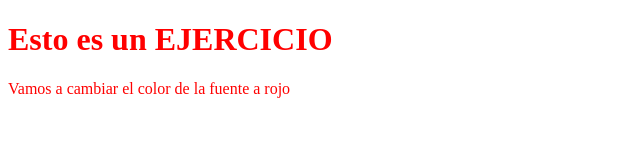
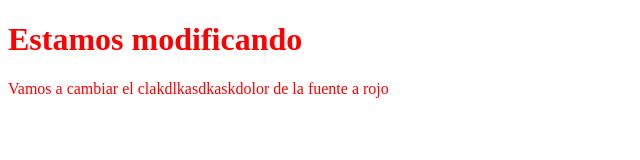
Before and after one commit to GuillerDAW/ENDES, a plain HTML site: page index2.html in a window 1280 px wide. Shown: the whole page, without its empty margins (0-640 px from the left). Drawn offline with Linux system fonts and the light colour scheme.

Commit message:
index2 modificado

```diff
--- a/index2.html
+++ b/index2.html
@@ -9,6 +9,6 @@
 </head>
 
 <body>
-    <h1>Esto es un EJERCICIO</h1>
-    <p>Vamos a cambiar el color de la fuente a rojo</p>
+    <h1>Estamos modificando</h1>
+    <p>Vamos a cambiar el clakdlkasdkaskdolor de la fuente a rojo</p>
 </body>
```
Also changed, not shown: 1 other file.
